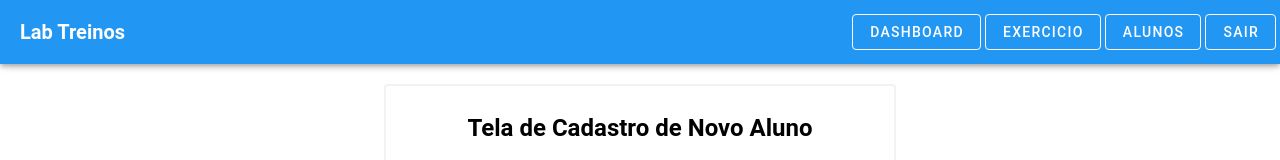
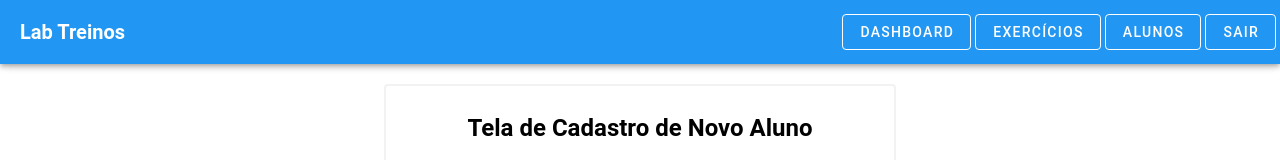
Before and after one commit to EduardoPSRodrigues/DevinHouse-Projeto-Modulo1, a Vue app in the folder FitManage Tech/: page /cadastro/novoaluno in a window 1280 px wide. Shown: the top 160 px of the page. Built offline with nearby package versions, Linux system fonts and the light colour scheme.

Commit message:
Atualização do App

```diff
--- a/FitManage Tech/src/App.vue
+++ b/FitManage Tech/src/App.vue
@@ -1,12 +1,12 @@
 <template>
     <v-layout>
-        <v-app-bar color="blue" v-if="renderizarMenu">
+        <v-app-bar color="blue" v-if="viewAppNavigation">
             <v-app-bar-title>
                 <b>Lab Treinos</b>
             </v-app-bar-title>
 
             <v-btn variant="outlined" :to="{ name: 'Dashboard' }">Dashboard</v-btn>
-            <v-btn class="mx-1" variant="outlined" :to="{ name: 'GerenciamentoExercicio' }">Exercicio</v-btn>
+            <v-btn class="mx-1" variant="outlined" :to="{ name: 'GerenciamentoExercicio' }">Exercícios</v-btn>
             <v-btn variant="outlined" :to="{ name: 'GerenciamentoAlunos' }">Alunos</v-btn>
             <v-btn class="mx-1" variant="outlined" :to="{ name: 'Login' }">Sair</v-btn>
         </v-app-bar>
@@ -20,7 +20,7 @@
 <script>
 export default {
     computed: {
-        renderizarMenu() {
+        viewAppNavigation() {
             return this.$route.path !== '/' && this.$route.path !== '/cadastro/usuario'
         }
     }
```
